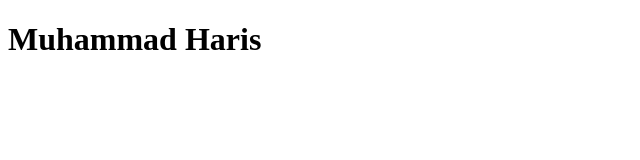
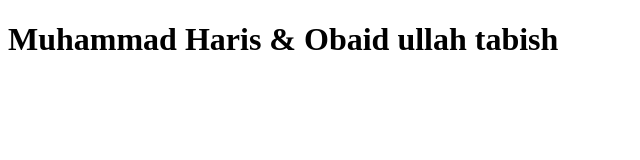
Before and after one commit to abcdataorg/ASG_test, a plain HTML site: page index.html in a window 1280 px wide. Shown: the whole page, without its empty margins (0-640 px from the left). Drawn offline with Linux system fonts and the light colour scheme.

Commit message:
Second commit

```diff
--- a/index.html
+++ b/index.html
@@ -7,7 +7,7 @@
 </head>
 <body>
     <h1>
-        Muhammad Haris
+        Muhammad Haris & Obaid ullah tabish
     </h1>
 </body>
 </html>
```
